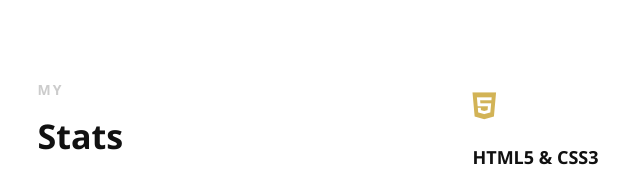
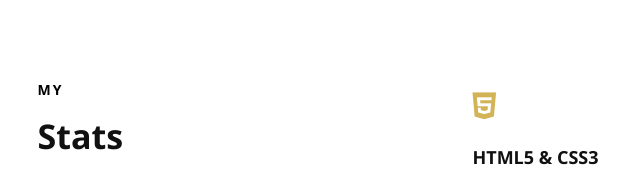
Before and after one commit to faisalnjs/faisalnjs, a plain HTML site: page index.html in a window 1280 px wide. Shown: the part 817-988 px from the top of the page, 0-640 px from the left. Drawn offline with nearby package versions, Linux system fonts and the light colour scheme.

Commit message:
change color

```diff
--- a/css/style.css
+++ b/css/style.css
@@ -768,7 +768,7 @@ h6 {
 .section-heading h3 {
     font-size: 14px;
     font-weight: bold;
-    color: #ccc;
+    color: #000000;
     letter-spacing: 2px;
     padding-bottom: 0;
 }
```
